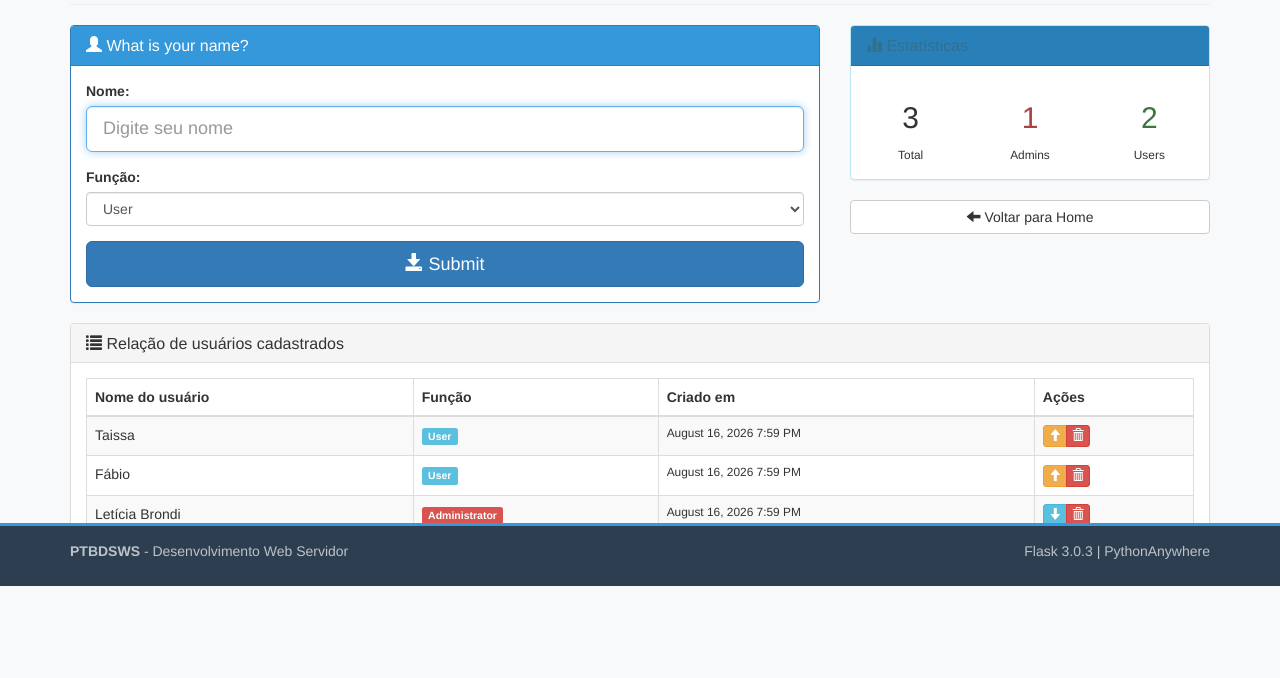
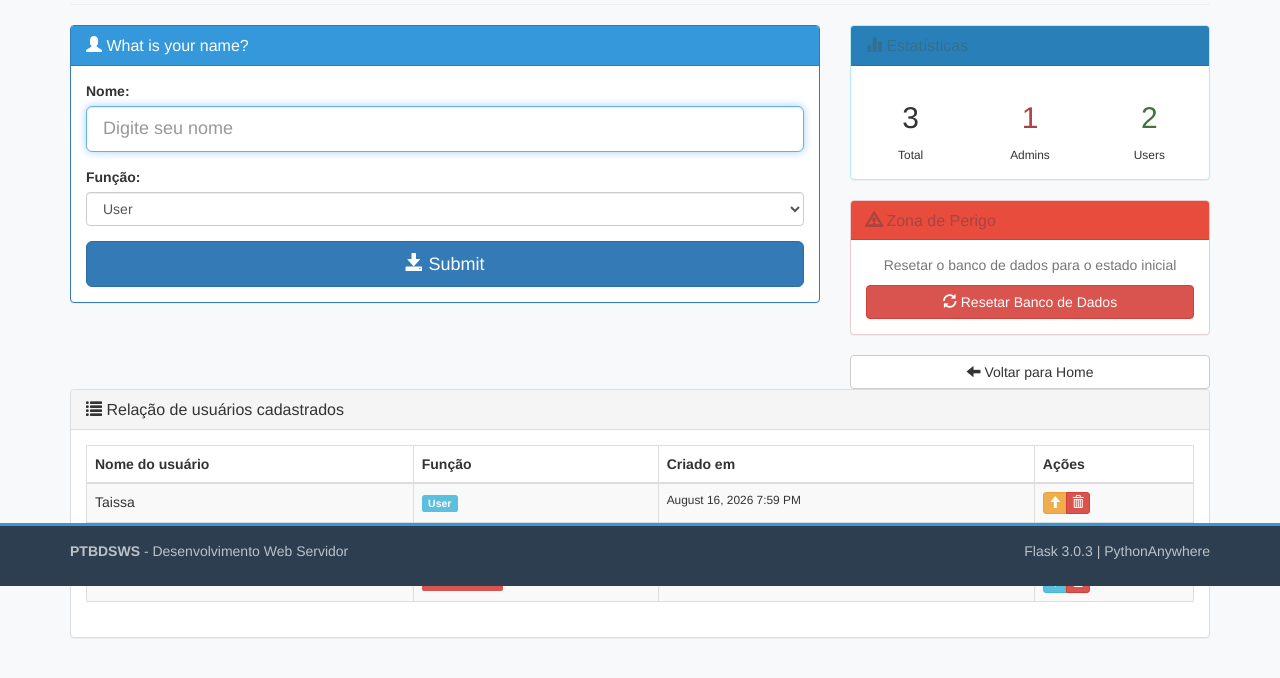
Before and after one commit to brondileticia/devweb-servidor-flask, a Flask app: page /banco-dados in a window 1280 px wide. Shown: the part 214-892 px from the top of the page. Before the commit the page ends 800 px from the top, so only its background shows below. Run offline with Flask 3, Linux system fonts and the light colour scheme; data comes from the database, SQL or seed files in the repository; some libraries are stand-ins or nearby versions.

Commit message:
update: avaliação contínua 08, banco de dados

```diff
--- a/templates/banco_dados.html
+++ b/templates/banco_dados.html
@@ -95,6 +95,25 @@
             </div>
         </div>
 
+        {# Botão de Reset (MÉTODO 5) #}
+        <div class="panel panel-danger">
+            <div class="panel-heading">
+                <h3 class="panel-title">
+                    <span class="glyphicon glyphicon-warning-sign"></span>
+                    Zona de Perigo
+                </h3>
+            </div>
+            <div class="panel-body text-center">
+                <p class="text-muted">Resetar o banco de dados para o estado inicial</p>
+                <a href="/resetar-banco"
+                   class="btn btn-danger btn-block"
+                   onclick="return confirm('Tem certeza que deseja RESETAR o banco de dados? TODOS os dados serão perdidos!')">
+                    <span class="glyphicon glyphicon-refresh"></span>
+                    Resetar Banco de Dados
+                </a>
+            </div>
+        </div>
+
         {# Botão voltar #}
         <a href="/" class="btn btn-default btn-block">
             <span class="glyphicon glyphicon-arrow-left"></span>
```
